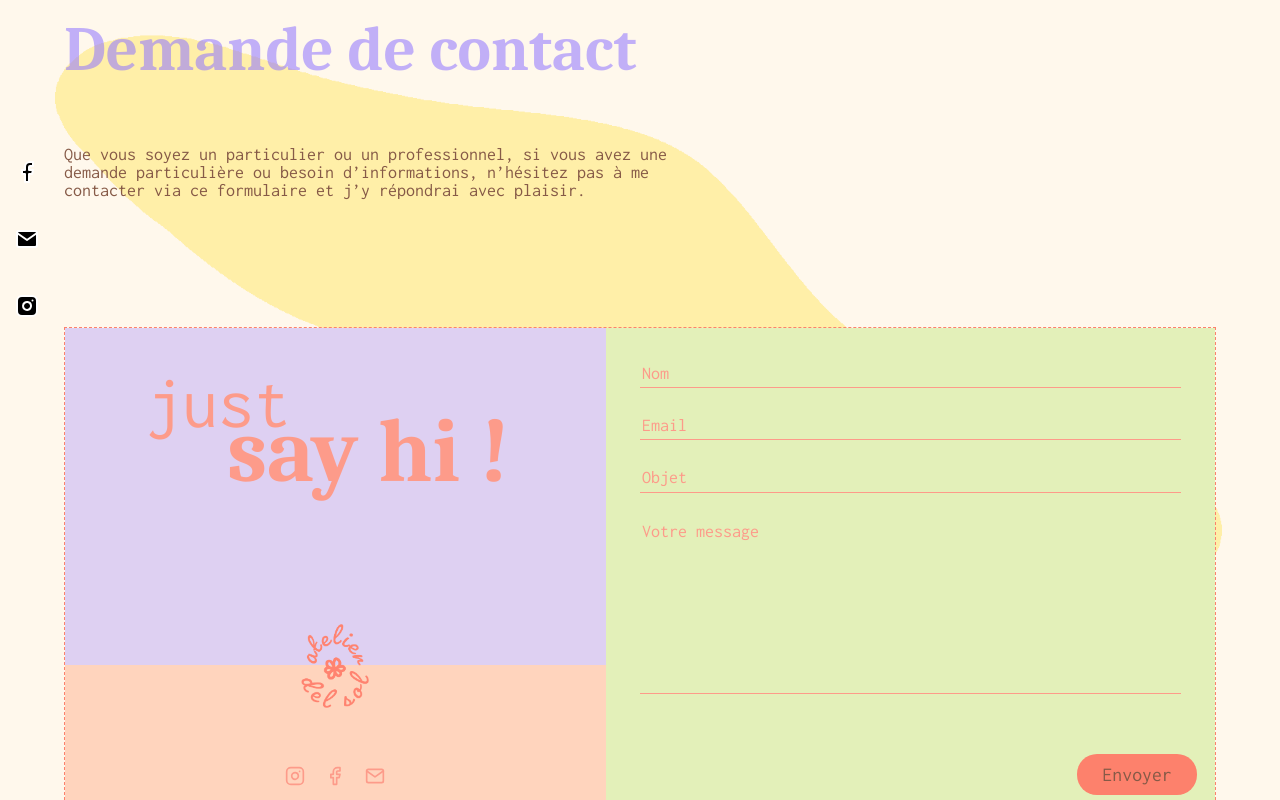
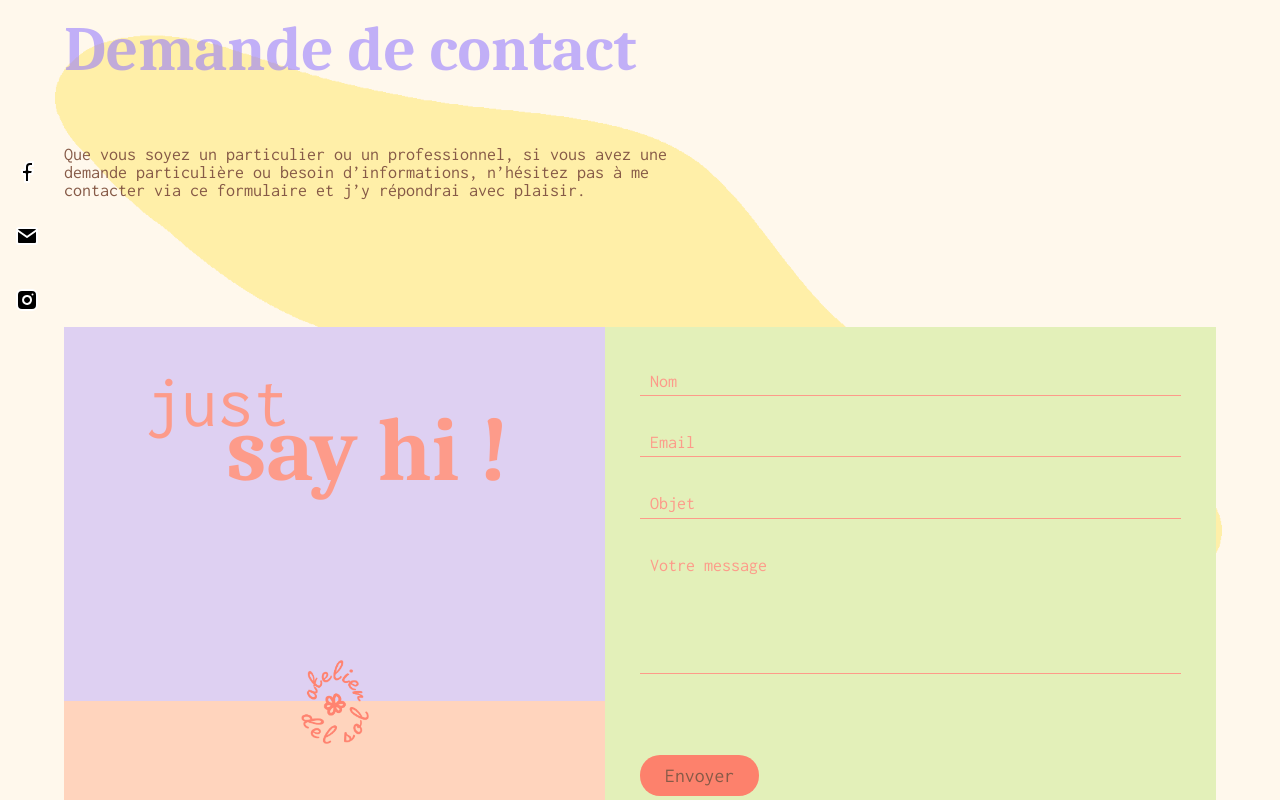
Before and after one commit to ClementR48/atelierDelSol-React, a React (Create React App) app: page /contact in a window 1280 px wide. Shown: the part 200-1000 px from the top of the page. Built offline with nearby package versions, Linux system fonts and the light colour scheme.

Commit message:
formulaire arrangé sur la page contact

```diff
--- a/src/components/contact/Formulaire.js
+++ b/src/components/contact/Formulaire.js
@@ -1,20 +1,15 @@
-
-import gsap from 'gsap/gsap-core';
-import { useEffect, useRef, useState } from 'react';
-import { Instagram, Facebook, Mail } from 'react-feather';
-import logo from "../../images/logo2.png"
-import emailjs from 'emailjs-com';
+import gsap from 'gsap/gsap-core'
+import { useEffect, useRef, useState } from 'react'
+import { Instagram, Facebook, Mail } from 'react-feather'
+import logo from '../../images/logo2.png'
+import emailjs from 'emailjs-com'
 
 const Formulaire = () => {
-
-
-
- /*  const [name, setName] = useState("");
-  const [objet, setObjet] = useState("");
-  const [email, setEmail] = useState('');
-  const [message, setMessage] = useState(''); */
-
-
+  const [name, setName] = useState('')
+  const [objet, setObjet] = useState('')
+  const [email, setEmail] = useState('')
+  const [message, setMessage] = useState('')
+  const [affichageButton, setAffichageButton] = useState('Envoyer')
 
   const hello = useRef(null)
   const contact = useRef(null)
@@ -22,54 +17,79 @@ const Formulaire = () => {
   const pictureLogo = useRef(null)
 
 
-/*   const handleSubmit = (event) => {
-    event.preventDefault();
 
-    sendFeedback("template_o4g4vph", {
-      name,
-      email,
-      objet,
-      message,
+  const validateEmail = () => {
+    let element = document.querySelector('.input-email')
+    let regex = '[a-zA-Z0-9_\\.\\+-]+@[a-zA-Z0-9-]+\\.[a-zA-Z0-9-\\.]+'
+    if (email.match(regex)) {
+      element.style.border = ""
+      return true
+    } else {
+      element.style.border = "solid rgb(253,87,87) 3px"
+      return false
+    }
+  }
 
-    })
-  };
+  const failMessage = (message) => {
+    let formMessageElement = document.querySelector(".form-message");
+
+    formMessageElement.style.background = "rgb(253,87,87)"
+    formMessageElement.innerHTML = message
 
 
-  const sendFeedback = (templateId, variables) => {
-    window.emailjs
-      .send("gmail", templateId, variables)
-      .then((res) => {
-        console.log('success');
-        setName("");
-        setObjet("")
-        setMessage('');
-        setEmail("")
-      })
-      .catch(
-        (err) => {
-          console.log(err);
-          return <p>ca c'est mal passé poto</p>
+
+    formMessageElement.style.opacity = '1';
   }
-      )
-  } */
+
+  const successMessage = () => {
+    let formMessageElement = document.querySelector(".form-message");
+
+    formMessageElement.innerHTML= 'Message envoyé, nous vons recontacterons :)'
+    formMessageElement.style.background = "#00c1ec"
+    formMessageElement.style.opacity = '1';
+  }
 
   function sendEmail(e) {
-    e.preventDefault();
+    e.preventDefault()
+    if (name && email && message) {
+      if (name && validateEmail() && message) {
+        successMessage()
+      emailjs
+        .sendForm(
+          'service_p1h4m9i',
+          'template_o4g4vph',
+          e.target,
+          'user_S6W9cox0UxXXczGLydsea',
+        )
+        .then(
+          (result) => {
+            console.log('le message a bien ete envoyé ' + result.text)
 
-    emailjs.sendForm('service_p1h4m9i', 'template_o4g4vph', e.target,
-    'user_S6W9cox0UxXXczGLydsea')
-      .then((result) => {
-          console.log(result.text);
-      }, (error) => {
-          console.log(error.text);
-      });
+            setName('')
+            setObjet('')
+            setMessage('')
+            setEmail('')
+
+
+          },
+          (error) => {
+            console.log(error.text)
+          },
+        )
+    } else {
+      failMessage("L'email n'est pas correctement saisi")
+    }
+      }else {
+        failMessage('Tous les champs doivent être renseignés')
+      }
+
   }
 
   useEffect(() => {
-    gsap.from(hello.current, {x:-500,y:-500, duration:1, opacity:0})
-    gsap.from(contact.current, {x:-500,y:500, duration:1,opacity:0})
-    gsap.from(right.current, {y:500, duration:1,opacity:0})
-    gsap.from(pictureLogo.current, {opacity:0, duration:1})
+    gsap.from(hello.current, { x: -500, y: -500, duration: 1, opacity: 0 })
+    gsap.from(contact.current, { x: -500, y: 500, duration: 1, opacity: 0 })
+    gsap.from(right.current, { y: 500, duration: 1, opacity: 0 })
+    gsap.from(pictureLogo.current, { opacity: 0, duration: 1 })
   }, [])
 
   return (
@@ -80,60 +100,61 @@ const Formulaire = () => {
           <p className="say-hi">say hi !</p>
         </div>
         <div className="contact" ref={contact}>
-          <a href="http://www.google.com"><Instagram /></a>
-          <a href="http://www.google.com"><Facebook /></a>
-          <a href="http://www.google.com"><Mail /></a>
-
+          <a href="http://www.google.com">
+            <Instagram />
+          </a>
+          <a href="http://www.google.com">
+            <Facebook />
+          </a>
+          <a href="http://www.google.com">
+            <Mail />
+          </a>
         </div>
         <img src={logo} alt="logo" ref={pictureLogo}></img>
       </div>
       <form className="right" ref={right} onSubmit={sendEmail}>
-
         <input
           type="text"
           placeholder="Nom"
           name="name"
-          /*   value={name}
+          value={name}
           onChange={(event) => {
             setName(event.target.value)
-          }} */></input>
+          }}
+        ></input>
 
         <input
+          className='input-email'
           type="mail"
           placeholder="Email"
-            /* value={email} */
+          value={email}
           name="email"
-           /*  onChange={(event) => {
+          onChange={(event) => {
             setEmail(event.target.value)
-            }} */
-            >
-          </input>
+          }}
+        ></input>
         <input
           type="text"
           placeholder="Objet"
-           /*  value={objet} */
+          value={objet}
           name="objet"
-            /* onChange={(event) => {
+          onChange={(event) => {
             setObjet(event.target.value)
-            }} */
-            >
-          </input>
+          }}
+        ></input>
         <textarea
           placeholder="Votre message"
-            /* value={message} */
+          value={message}
           name="message"
-            /* onChange={(event) => {
+          onChange={(event) => {
             setMessage(event.target.value)
-            }} */
+          }}
+        ></textarea>
+        <button type="submit">{affichageButton}</button>
+        <div className="form-message"></div>
+      </form>
+    </div>
+  )
+}
 
-          ></textarea>
-          <button type="submit" >Envoyer</button>
-
-      </form>
-
-
-    </div>
-  );
-};
-
-export default Formulaire;
+export default Formulaire
--- a/src/components/social_network/SocialNetwork.js
+++ b/src/components/social_network/SocialNetwork.js
@@ -23,9 +23,9 @@ const SocialNetwork = () => {
   return (
     <div className="social-network" ref={el}>
       <div>
-        <a href="https://www.facebook.com/"><Facebook /></a>
-        <a href="https://mail.google.com/"><Mail /></a>
-        <a href="https://instagram.com/"><Instagram /></a>
+        <a  href="https://www.facebook.com/"><Facebook className="facebook" /></a>
+        <a  href="https://mail.google.com/"><Mail className="gmail" /></a>
+        <a  href="https://instagram.com/"><Instagram className="instagram"/></a>
       </div>
     </div>
   );
--- a/src/styles/contact/_formulaire.scss
+++ b/src/styles/contact/_formulaire.scss
@@ -1,7 +1,6 @@
 .formulaire {
   margin: 10% 5%;
   display: flex;
-  border: dashed 1px $colorFooterFont;
 
   .left {
     width: 50%;
@@ -53,8 +52,14 @@
           padding-right: 20px;
         }
         svg {
-          width: 20px;
-          height: 20px;
+          width: 21px;
+          height: 21px;
+
+          &:hover {
+            color: white;
+            fill: $colorBlue;
+
+          }
         }
       }
     }
@@ -68,10 +73,11 @@
     padding: 3%;
 
     input {
+      padding: 10px;
       border: none;
       outline: none;
       background-color: $colorForm;
-      color: $colorHeaderFont;
+      color: black;
       padding-bottom: 1%;
       margin-bottom: 5%;
       border-bottom: 1px $colorHeaderFont solid;
@@ -81,31 +87,46 @@
       &::placeholder {
         color: $colorHeaderFont;
       }
+
+      &:focus::placeholder {
+        font-weight: bold;
+      }
+      &:focus {
+        font-size: 1.2em;
+
+      }
     }
 
     textarea {
       border: none;
       outline: none;
       background-color: $colorForm;
-      color: $colorHeaderFont;
-      padding-bottom: 25%;
+      color: black;
+      padding: 10px 10px 15% 10px;
       margin-bottom: 15%;
       border-bottom: 1px $colorHeaderFont solid;
       font-size: $mainFontSize;
       font-family: $mainFont;
       resize: none;
 
+
+
       &::placeholder {
         color: $colorHeaderFont;
+
+      }
+      &:focus::placeholder {
+        font-weight: bold;
+      }
+      &:focus {
+        font-size: 1.2em;
+        color: black;
       }
     }
 
     button {
-      position: absolute;
+      text-align: right;
       border-radius: 20px;
-      bottom: 3%;
-      right: 3%;
-      text-align: right;
       font-size: 1.1em;
       width: fit-content;
       padding: 10px 25px;
@@ -118,6 +139,16 @@
     }
     button:hover {
       background-color: $colorBlue;
+    }
+
+    .form-message {
+      transition: all 0.5s;
+      font-style: italic;
+      margin-top: 10px;
+      padding: 10px;
+      text-align: center;
+      border-radius: 20px;
+      opacity: 0;
     }
   }
 }
--- a/src/styles/general/_social-network.scss
+++ b/src/styles/general/_social-network.scss
@@ -1,8 +1,8 @@
 .social-network {
   position: fixed;
-
   top: 40%;
   left: -20px;
+  z-index: 1000;
 
   div {
     display: flex;
@@ -16,14 +16,25 @@
       transform: scale(1.2) translateX(20px);
     }
 
+
+
     a {
       margin-top: 40px;
       transition: transform 0.5s;
+      width: fit-content;
+      transition: 0.5s all;
+
+      display: flex;
+      align-items: center;
+      justify-content: center;
+
+
 
       svg {
+        transition: all 0.5s;
         fill: black;
         stroke: white;
-        transition: transform 0.5s;
+
 
         &:hover {
           transform: rotate(1turn);
@@ -31,7 +42,39 @@
       }
 
       &hover {
+
       }
+    }
+
+    &:hover .facebook {
+      border-radius: 50%;
+      padding: 5px;
+      background-color: rgb(25,119,243);
+      fill: white;
+      stroke: transparent;
+      transition: 0.5s all;
+
+    }
+    &:hover .instagram {
+      border-radius: 50%;
+      padding: 5px;
+      background-color: white;
+      fill: rgb(223,67,48);
+      fill: 2px;
+      stroke: white;
+      transition:all 0.5s ;
+
+    }
+
+    &:hover .gmail {
+      border-radius: 50%;
+      padding: 5px;
+      background-color: grey;
+      fill: rgb(239,239,239);
+      fill: 2px;
+      stroke: rgb(220,66,52);
+      transition:all 0.5s ;
+
     }
   }
 
```
Lines whose indentation alone changed are shown as unchanged.
